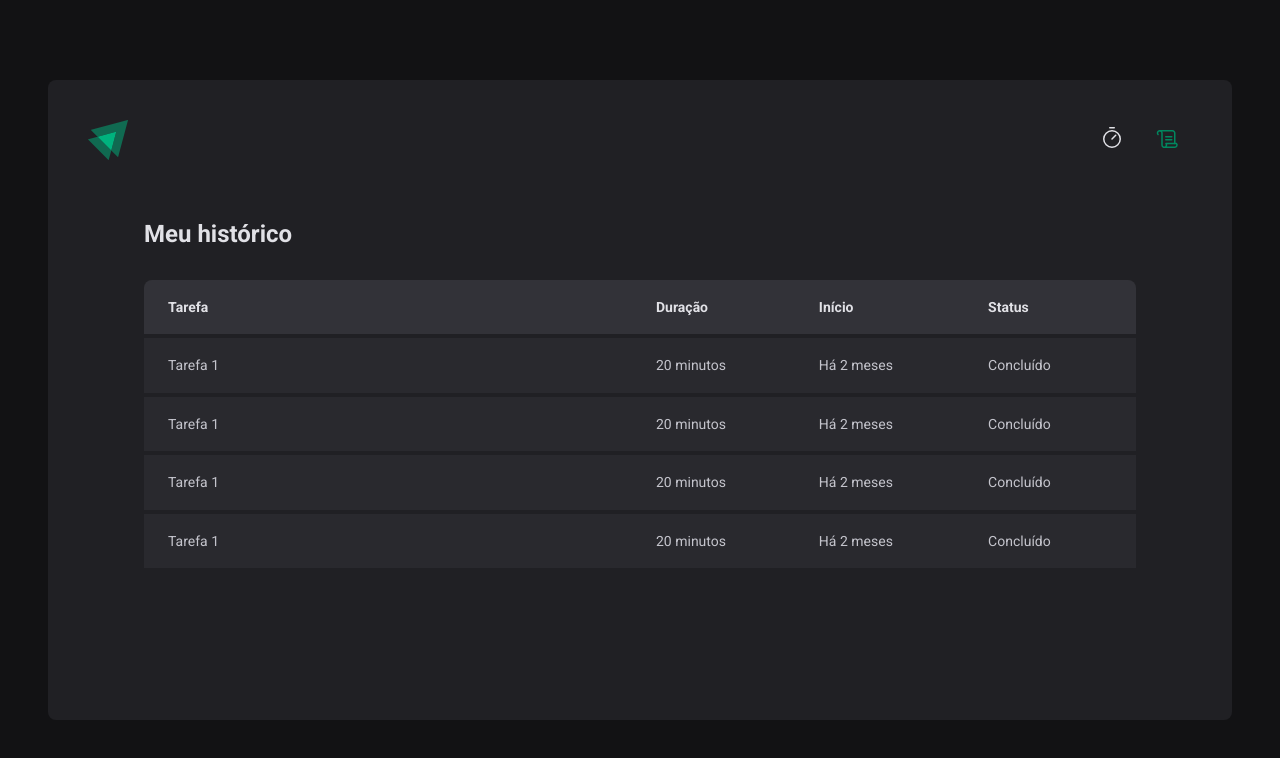
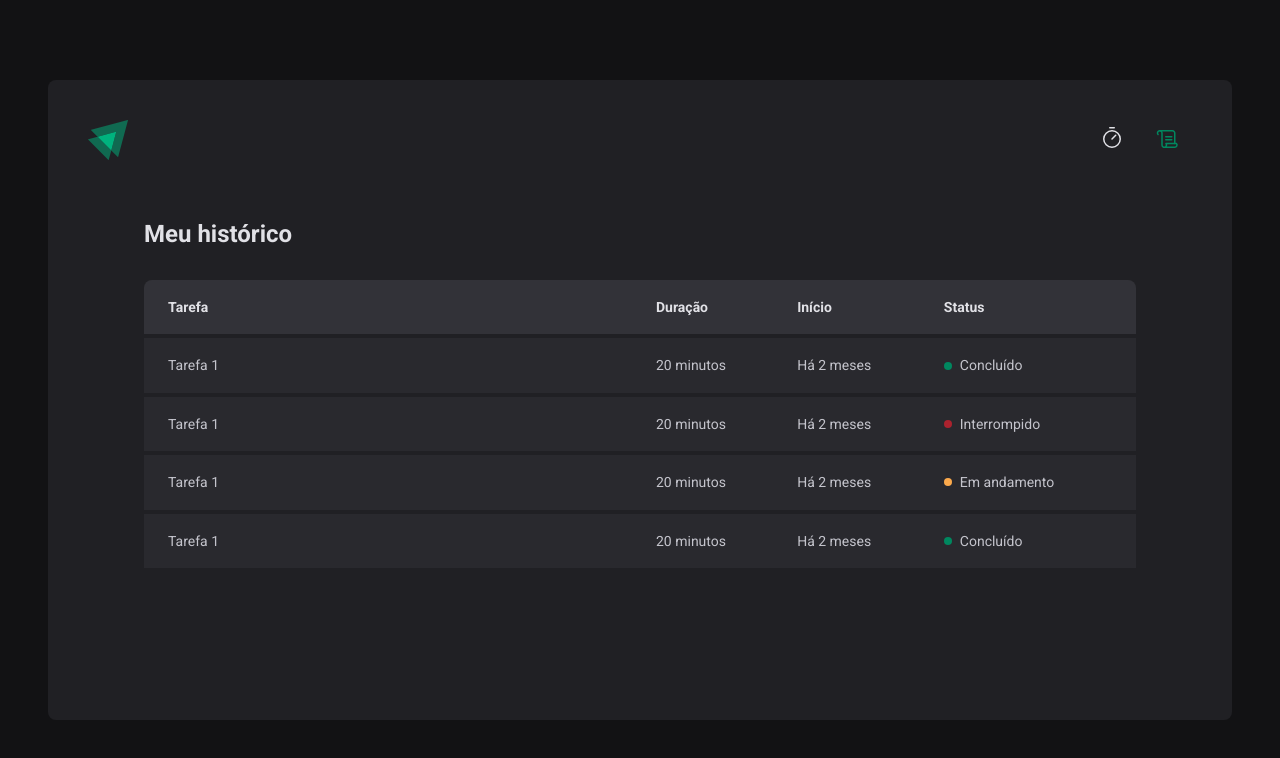
Before and after one commit to ndrfelipe/ignite-Timer, a React (Vite) app: page /history in a window 1280 px wide. Shown: the top 758 px of the page. Built offline with nearby package versions, Linux system fonts and the light colour scheme.

Commit message:
add: status da atividade

```diff
--- a/src/pages/History/index.tsx
+++ b/src/pages/History/index.tsx
@@ -1,4 +1,4 @@
-import { HistoryContainer, HistoryList } from "./styles"
+import { HistoryContainer, HistoryList, Status } from "./styles"
 
 export function History(){
     return (
@@ -21,25 +21,33 @@
                             <td>Tarefa 1</td>
                             <td>20 minutos</td>
                             <td>Há 2 meses</td>
-                            <td>Concluído</td>
+                            <td>
+                                <Status statusColor="green">Concluído</Status>
+                            </td>
                         </tr>
                         <tr>
                             <td>Tarefa 1</td>
                             <td>20 minutos</td>
                             <td>Há 2 meses</td>
-                            <td>Concluído</td>
+                            <td>
+                                <Status statusColor="red">Interrompido</Status>
+                            </td>
                         </tr>
                         <tr>
                             <td>Tarefa 1</td>
                             <td>20 minutos</td>
                             <td>Há 2 meses</td>
-                            <td>Concluído</td>
+                            <td>
+                                <Status statusColor="yellow">Em andamento</Status>
+                            </td>
                         </tr>
                         <tr>
                             <td>Tarefa 1</td>
                             <td>20 minutos</td>
                             <td>Há 2 meses</td>
-                            <td>Concluído</td>
+                            <td>
+                                <Status statusColor="green">Concluído</Status>
+                            </td>
                         </tr>
                     </tbody>
                 </table>
--- a/src/pages/History/styles.ts
+++ b/src/pages/History/styles.ts
@@ -63,3 +63,27 @@
         }
     }
 `
+
+const STATUS_COLORS = {
+    yellow: 'yellow-500',
+    green: 'green-500',
+    red: 'red-500'
+} as const
+
+interface StatusProps {
+    statusColor: keyof typeof STATUS_COLORS;
+}
+
+export const Status = styled.span<StatusProps>`
+    display: flex;
+    align-items: center;
+    gap: 0.5rem;
+
+    &::before{
+        content: '';
+        width: 0.5rem;
+        height: 0.5rem;
+        border-radius: 9999px;
+        background-color: ${(props) => props.theme[STATUS_COLORS[props.statusColor]]};
+    }
+`
```
